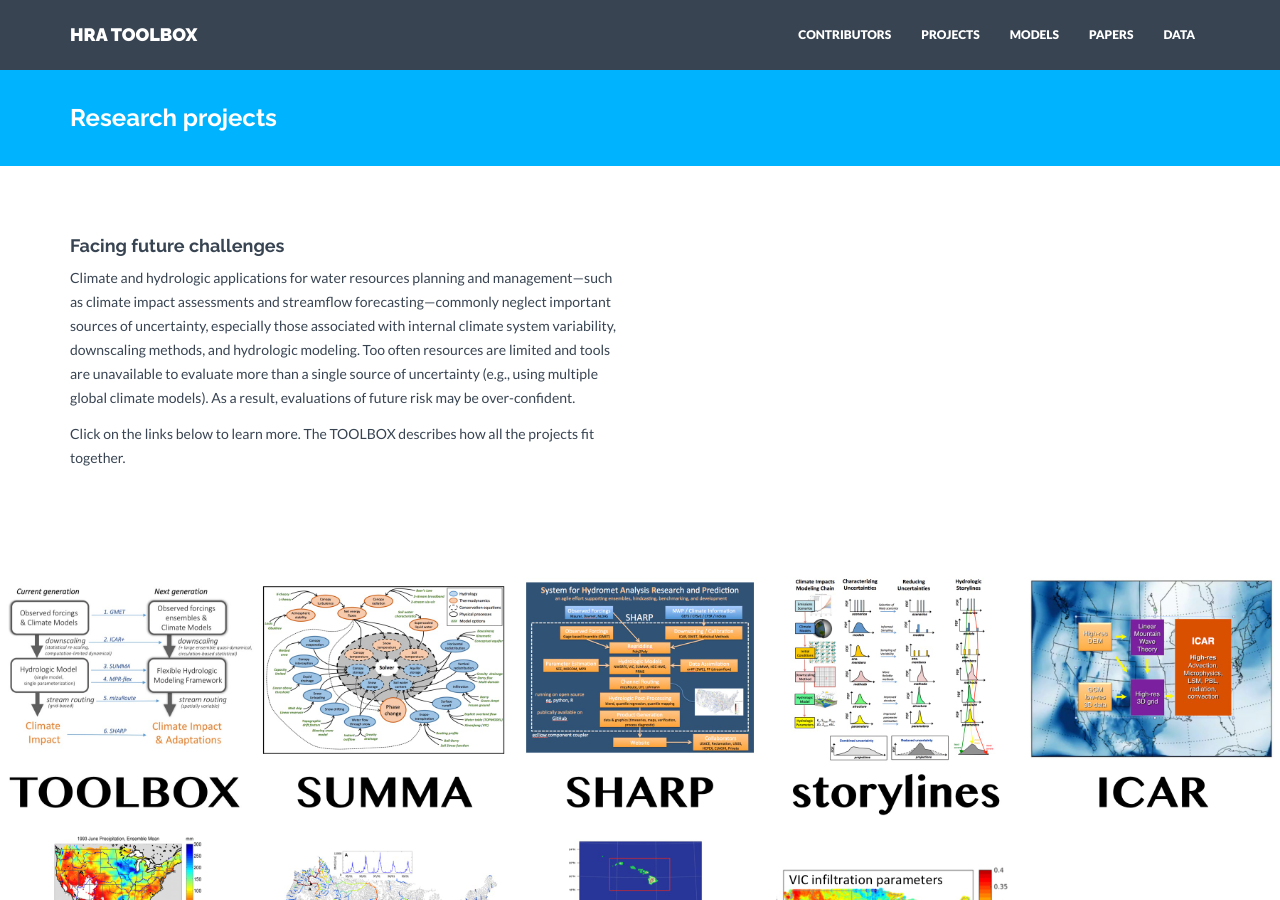
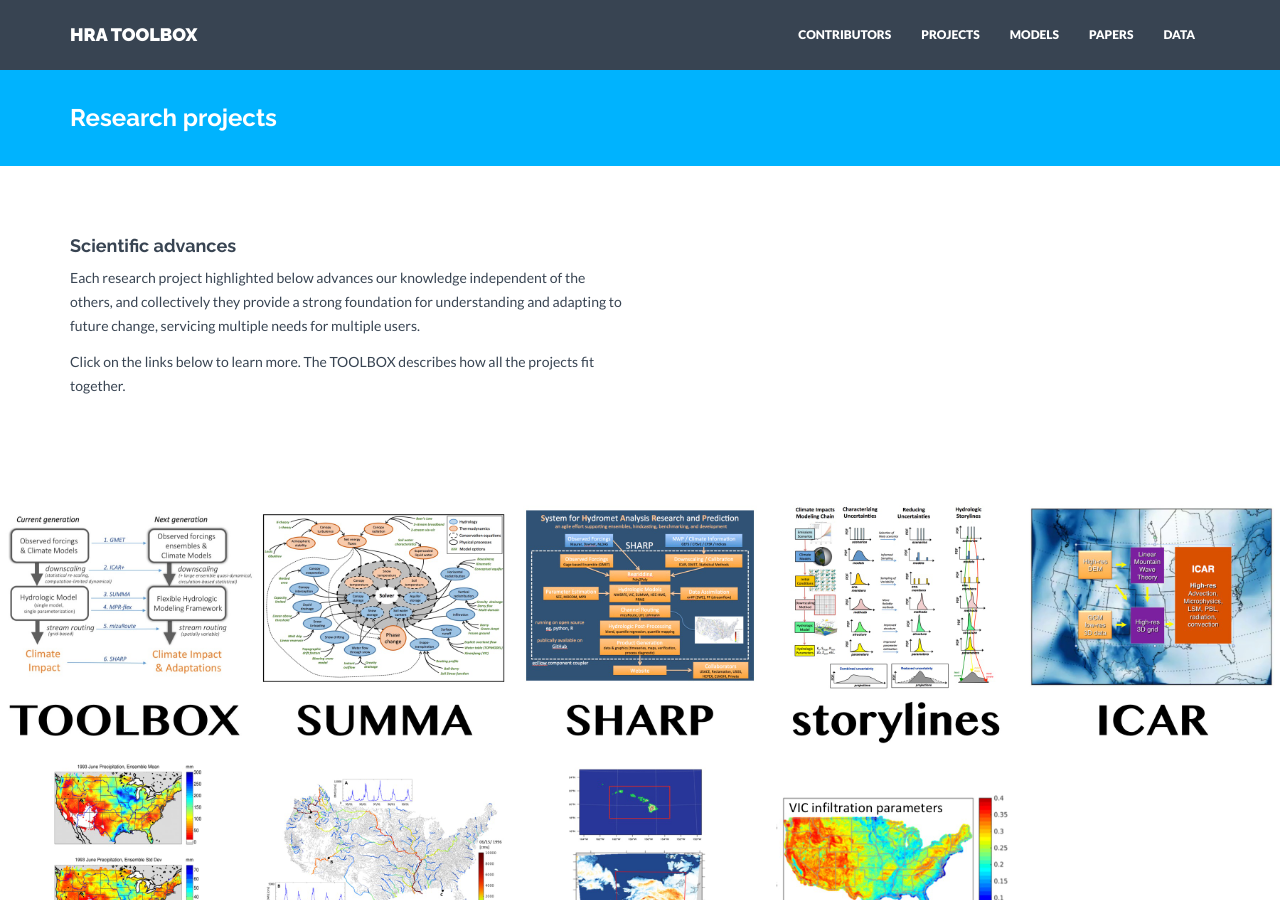
Before and after one commit to NCAR/dos_and_donts, a Jekyll site: the page built from projects.html, in a window 1280 px wide and 900 px high. Built offline with Jekyll 4.4.1, drawn with Linux system fonts in a browser that asks for light colours; nearby versions of some CDN libraries.

Commit message:
updated project page description

```diff
--- a/projects.html
+++ b/projects.html
@@ -7,9 +7,9 @@ permalink: /projects/
 <div class="container mtb">
     <div class="row">
         <div class="col-lg-6">
-            <h4>Facing future challenges</h4>
-            <p>Climate and hydrologic applications for water resources planning and management—such as climate impact assessments and streamflow forecasting—commonly neglect important sources of uncertainty, especially those associated with internal climate system variability, downscaling methods, and hydrologic modeling.  Too often resources are limited and tools are unavailable to evaluate more than a single source of uncertainty (e.g., using multiple global climate models).  As a result, evaluations of future risk may be over-confident.</p>
-            <p> Click on the links below to learn more. The TOOLBOX describes how all the projects fit together. </p>
+            <h4>Scientific advances</h4>
+            <p>Each research project highlighted below advances our knowledge independent of the others, and collectively they provide a strong foundation for understanding and adapting to future change, servicing multiple needs for multiple users. </p>
+	    <p> Click on the links below to learn more. The TOOLBOX describes how all the projects fit together. </p>
         </div>
     </div><! --/row -->
 </div><! --/container -->
```
